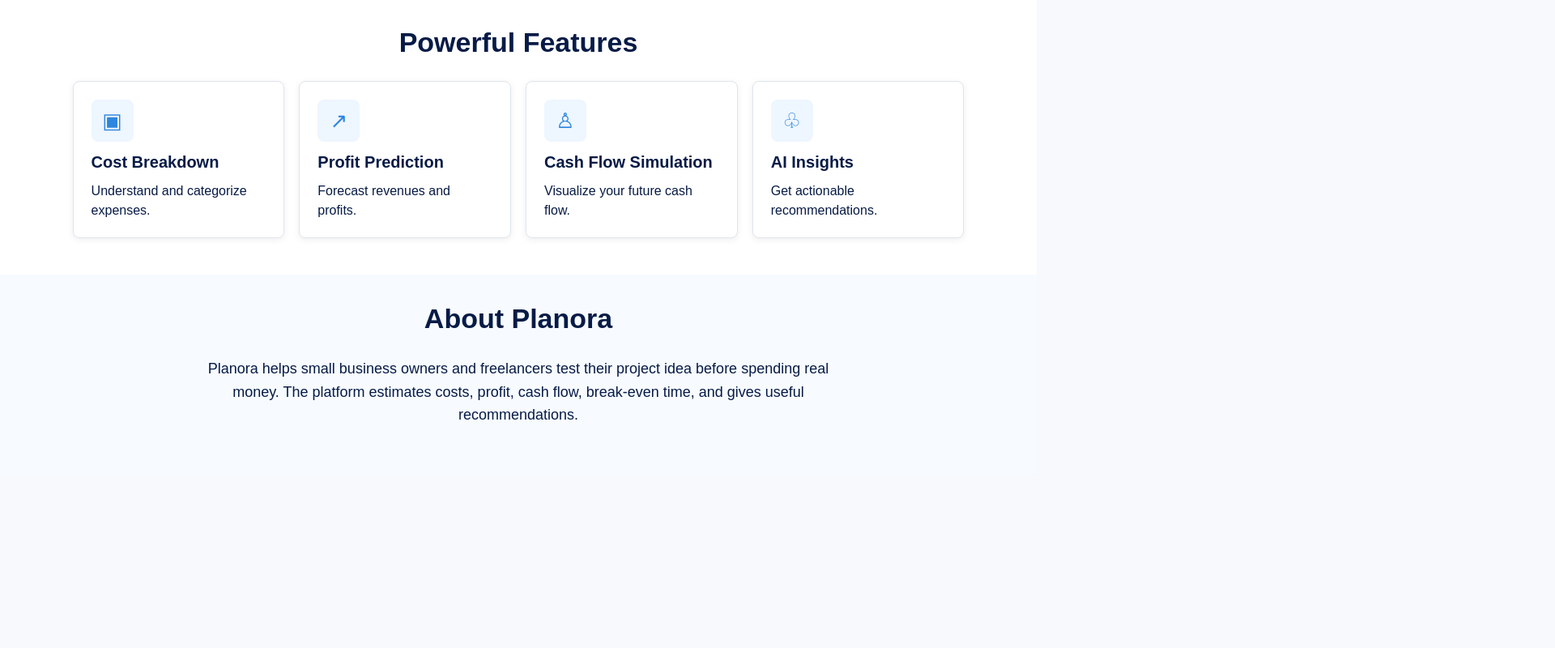
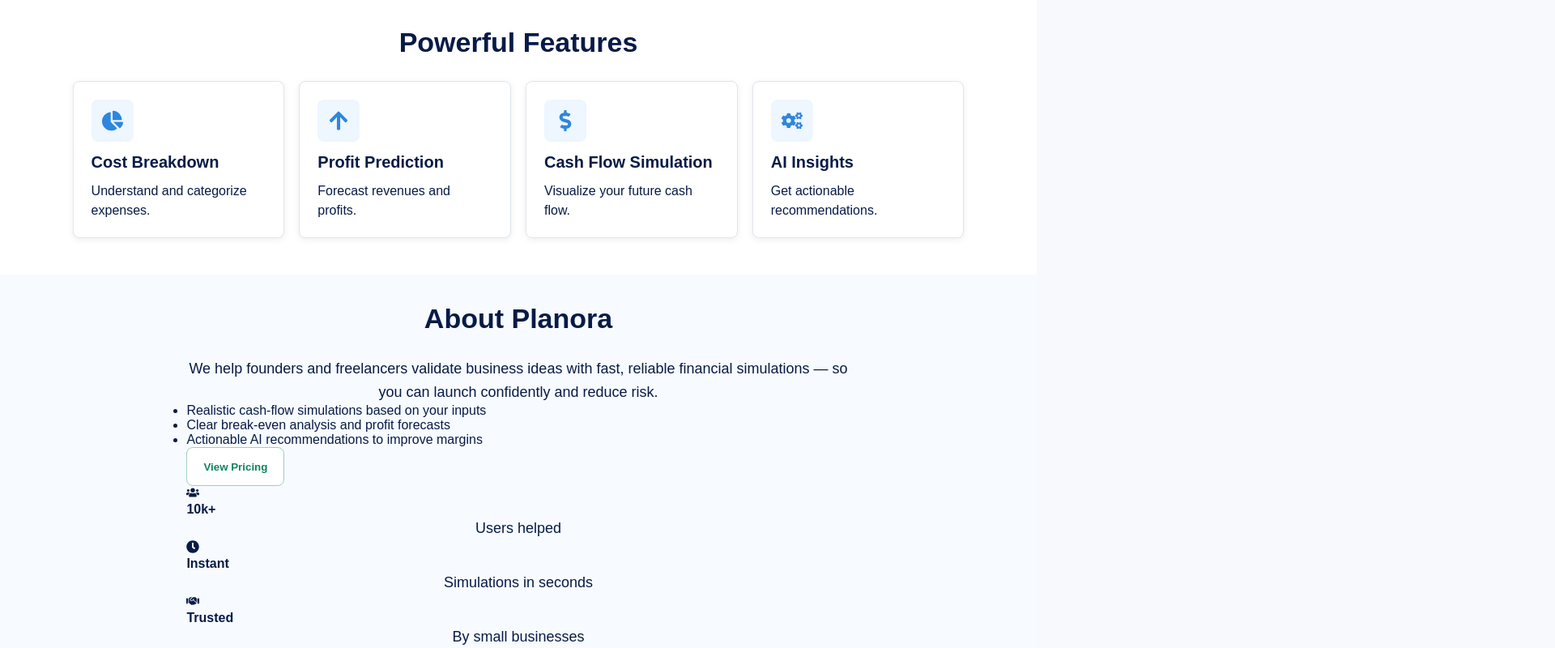
Before and after one commit to eng-raghadsami/Planora, a React app in the folder frontend/: page / in a window 1280 px wide. Shown: the part 540-1340 px from the top of the page at 81% size, 1920 px wide, since content can reach past the window. Before the commit the page ends 1127 px from the top, so only its background shows below. Built offline with nearby package versions, Linux system fonts and the light colour scheme; the HTML template or start-up script is replaced by a standard one.

Commit message:
Header: replace glyph with logo.png and wrap image for cropping

```diff
--- a/frontend/src/App.jsx
+++ b/frontend/src/App.jsx
@@ -1,5 +1,19 @@
 import { useState } from "react";
 import "./App.css";
+import {
+  FaChartPie,
+  FaArrowUp,
+  FaDollarSign,
+  FaCogs,
+  FaStar,
+  FaDownload,
+  FaArrowRight,
+  FaArrowLeft,
+  FaUsers,
+  FaClock,
+  FaHandshake,
+} from "react-icons/fa";
+import logoPng from "./assets/logo.png";
 
 const initialForm = {
   businessType: "Retail Store",
@@ -13,7 +27,9 @@
 function Logo() {
   return (
     <div className="logo">
-      <span className="logo-icon">⬡</span>
+      <div className="logo-img-wrap">
+        <img src={logoPng} alt="Planora" className="logo-img" />
+      </div>
       <span className="logo-text">Planora</span>
     </div>
   );
@@ -54,20 +70,20 @@
             Simulate, predict costs, profits, and analyse cash flow trends to ensure success.
           </p>
           <button className="primary-btn large" onClick={() => setPage("simulation")}>
-            Start Now →
+            Start Now <FaArrowRight style={{ marginLeft: 10 }} />
           </button>
         </div>
 
         <div className="hero-illustration" aria-label="business dashboard illustration">
-          <div className="hero-bg"></div>
-          <div className="icon-card">↗</div>
-          <div className="dollar">$</div>
-          <div className="plant"></div>
+          <div className="hero-bg" />
+          <div className="icon-card"><FaArrowUp /></div>
+          <div className="dollar"><FaDollarSign /></div>
+          <div className="plant" />
 
           <div className="laptop">
             <div className="screen">
-              <div className="screen-line short"></div>
-              <div className="screen-line long"></div>
+              <div className="screen-line short" />
+              <div className="screen-line long" />
 
               <svg className="mini-chart" viewBox="0 0 180 120">
                 <polyline points="12,95 48,68 82,80 120,48 162,23" />
@@ -78,8 +94,8 @@
                 <circle cx="162" cy="23" r="5" />
               </svg>
 
-              <div className="mini-pie"></div>
-              <div className="screen-bars"></div>
+              <div className="mini-pie" />
+              <div className="screen-bars" />
             </div>
           </div>
         </div>
@@ -88,20 +104,58 @@
       <section id="features" className="features-section">
         <h2>Powerful Features</h2>
         <div className="features-grid">
-          <Feature icon="▣" title="Cost Breakdown" text="Understand and categorize expenses." />
-          <Feature icon="↗" title="Profit Prediction" text="Forecast revenues and profits." />
-          <Feature icon="♙" title="Cash Flow Simulation" text="Visualize your future cash flow." />
-          <Feature icon="♧" title="AI Insights" text="Get actionable recommendations." />
+          <Feature icon={<FaChartPie />} title="Cost Breakdown" text="Understand and categorize expenses." />
+          <Feature icon={<FaArrowUp />} title="Profit Prediction" text="Forecast revenues and profits." />
+          <Feature icon={<FaDollarSign />} title="Cash Flow Simulation" text="Visualize your future cash flow." />
+          <Feature icon={<FaCogs />} title="AI Insights" text="Get actionable recommendations." />
         </div>
       </section>
 
       <section id="about" className="about-section">
-        <h2>About Planora</h2>
-        <p>
-          Planora helps small business owners and freelancers test their project idea before
-          spending real money. The platform estimates costs, profit, cash flow, break-even time,
-          and gives useful recommendations.
-        </p>
+        <div className="about-grid">
+          <div className="about-left">
+            <h2>About Planora</h2>
+            <p className="lead">We help founders and freelancers validate business ideas with fast, reliable financial simulations — so you can launch confidently and reduce risk.</p>
+
+            <ul className="about-list">
+              <li>Realistic cash-flow simulations based on your inputs</li>
+              <li>Clear break-even analysis and profit forecasts</li>
+              <li>Actionable AI recommendations to improve margins</li>
+            </ul>
+
+            <div className="about-cta">
+              <button className="outline-btn" onClick={() => setPage("pricing")}>
+                View Pricing
+              </button>
+            </div>
+          </div>
+
+          <aside className="about-right">
+            <div className="stat-card">
+              <FaUsers className="stat-icon" />
+              <div>
+                <strong>10k+</strong>
+                <p>Users helped</p>
+              </div>
+            </div>
+
+            <div className="stat-card">
+              <FaClock className="stat-icon" />
+              <div>
+                <strong>Instant</strong>
+                <p>Simulations in seconds</p>
+              </div>
+            </div>
+
+            <div className="stat-card">
+              <FaHandshake className="stat-icon" />
+              <div>
+                <strong>Trusted</strong>
+                <p>By small businesses</p>
+              </div>
+            </div>
+          </aside>
+        </div>
       </section>
     </main>
   );
@@ -110,7 +164,7 @@
 function Feature({ icon, title, text }) {
   return (
     <article className="feature-card">
-      <span>{icon}</span>
+      <span className="feature-icon">{icon}</span>
       <h3>{title}</h3>
       <p>{text}</p>
     </article>
@@ -139,7 +193,7 @@
           </div>
 
           <button className="upgrade-btn" onClick={() => setPage("pricing")}>
-            ⭐ Upgrade Plan
+            <FaStar style={{ marginRight: 8 }} /> Upgrade Plan
           </button>
         </div>
 
@@ -230,7 +284,7 @@
         </section>
 
         <button className="run-btn" onClick={runSimulation}>
-          Run Simulation →
+          Run Simulation <FaArrowRight style={{ marginLeft: 10 }} />
         </button>
       </section>
     </main>
@@ -251,10 +305,10 @@
 
           <div className="dashboard-actions">
             <button className="outline-btn" onClick={() => window.print()}>
-              ⇩ Download Report PDF
+              <FaDownload style={{ marginRight: 8 }} /> Download Report PDF
             </button>
             <button className="upgrade-btn" onClick={() => setPage("pricing")}>
-              ⭐ Upgrade Plan
+              <FaStar style={{ marginRight: 8 }} /> Upgrade Plan
             </button>
           </div>
         </div>
@@ -345,7 +399,7 @@
         </div>
 
         <button className="ai-btn" onClick={() => setPage("insights")}>
-          Get AI Recommendations →
+          Get AI Recommendations <FaArrowRight style={{ marginLeft: 10 }} />
         </button>
       </section>
     </main>
@@ -373,7 +427,7 @@
             <p>Personalized recommendations based on your simulation results</p>
           </div>
           <button className="outline-btn" onClick={() => setPage("dashboard")}>
-            ← Back to Dashboard
+            <FaArrowLeft style={{ marginRight: 8 }} /> Back to Dashboard
           </button>
         </div>
 
@@ -418,12 +472,12 @@
 
         <div className="plans-grid">
           <Plan title="Free" price="$0" items={["Basic Simulations", "Limited Reports", "Email Support"]} button="Current Plan" />
-          <Plan title="Pro" price="$9.99" items={["All Features Included", "Advanced Reports", "Scenario Comparisons", "Priority Support"]} button="Start Pro Trial →" popular />
+          <Plan title="Pro" price="$9.99" items={["All Features Included", "Advanced Reports", "Scenario Comparisons", "Priority Support"]} button={<><span>Start Pro Trial</span> <FaArrowRight style={{ marginLeft: 8 }} /></>} popular />
           <Plan title="Premium" price="$19.99" items={["All Pro Features", "Custom Analysis", "Dedicated Consultant", "VIP Support"]} button="Go Premium" />
         </div>
 
         <button className="outline-btn back-btn" onClick={() => setPage("simulation")}>
-          ← Back to Simulation
+          <FaArrowLeft style={{ marginRight: 8 }} /> Back to Simulation
         </button>
       </section>
     </main>
```
